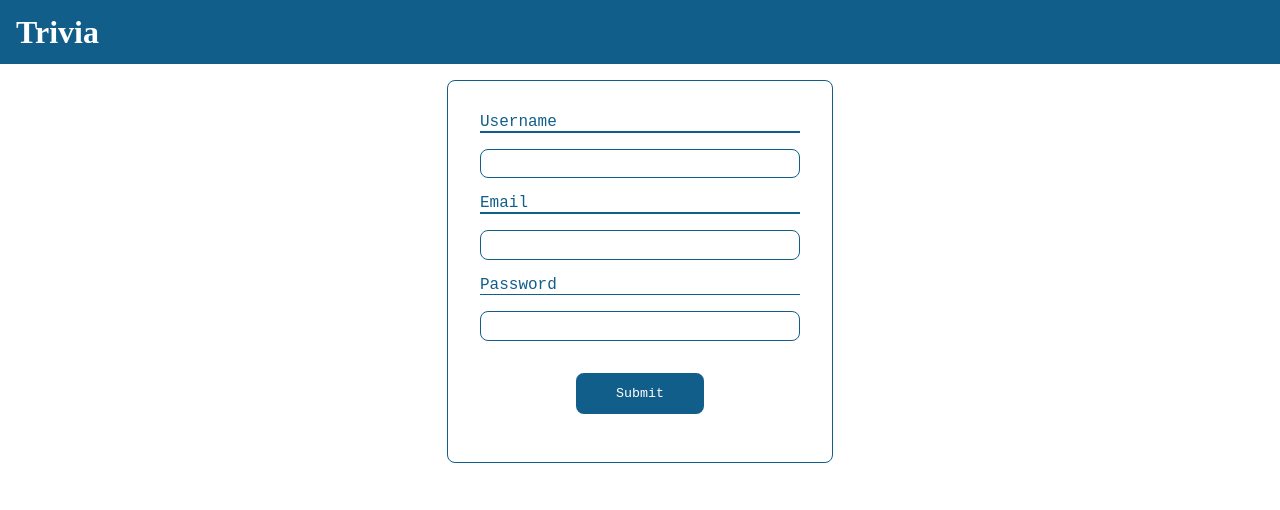
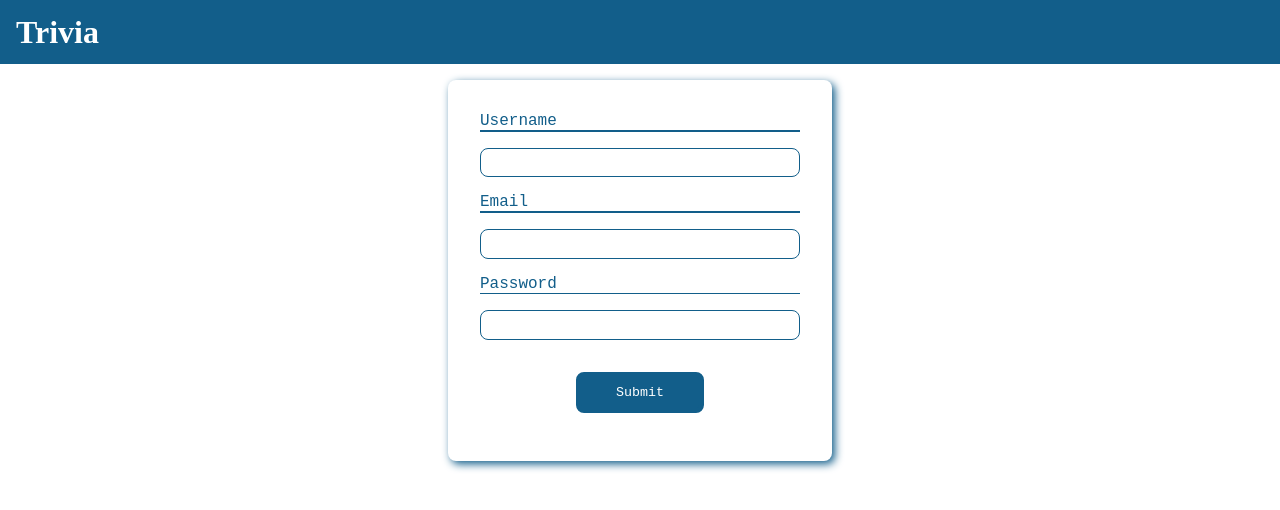
Before and after one commit to AngryWeather/Trivia, a React (Create React App) app: page /trivia/user/register in a window 1280 px wide. Shown: the top 510 px of the page. Built offline with nearby package versions, Linux system fonts and the light colour scheme.

Commit message:
Remove border and set shadow on form

```diff
--- a/src/components/register/register.css
+++ b/src/components/register/register.css
@@ -56,7 +56,7 @@ button {
 @media (min-width: 1000px) {
   .form {
     width: 30%;
-    border: 1px solid rgb(18, 94, 138);
+    box-shadow: 3px 3px 8px rgb(18, 94, 138);
     margin-top: 1rem;
     border-radius: 0.5rem;
   }
--- a/src/components/register/register.scss
+++ b/src/components/register/register.scss
@@ -58,7 +58,7 @@ button {
 @media (min-width: 1000px) {
   .form {
     width: 30%;
-    border: 1px solid $primary-color;
+    box-shadow: 3px 3px 8px $primary-color;
     margin-top: 1rem;
     border-radius: $border-radius;
   }
```
Also changed, not shown: 1 other file (tests, documents, lock files or other folders).
